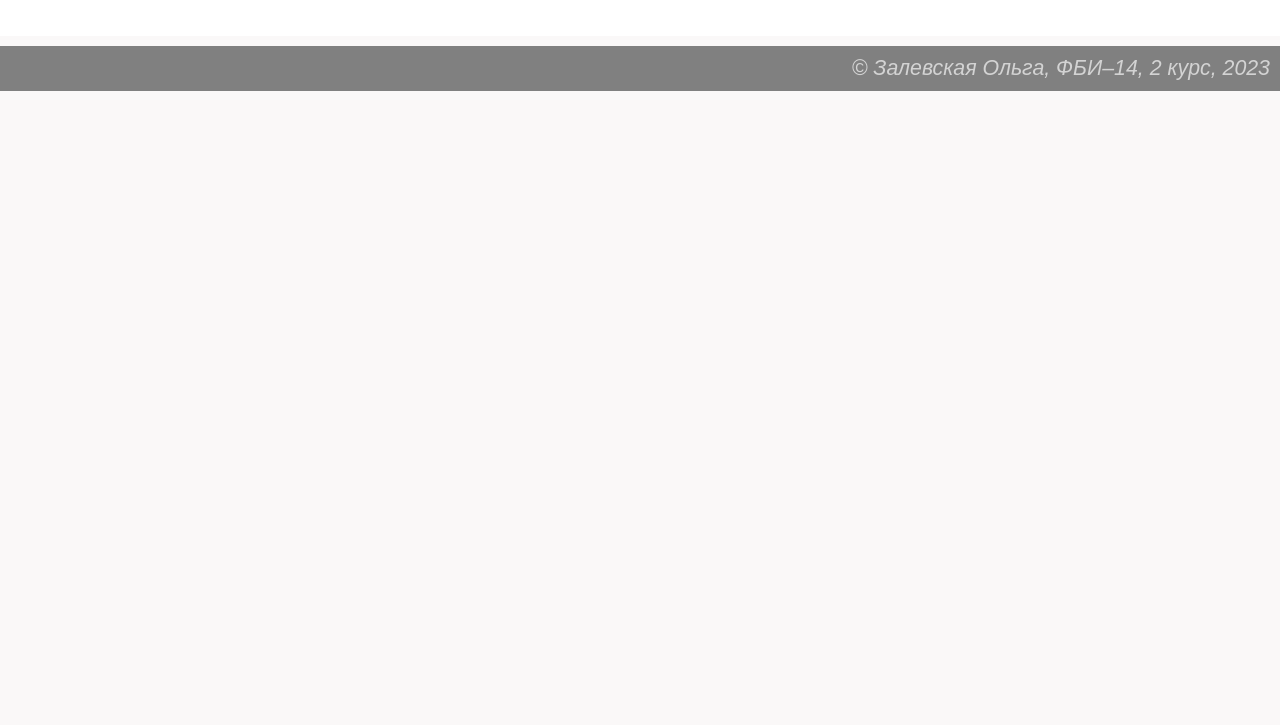
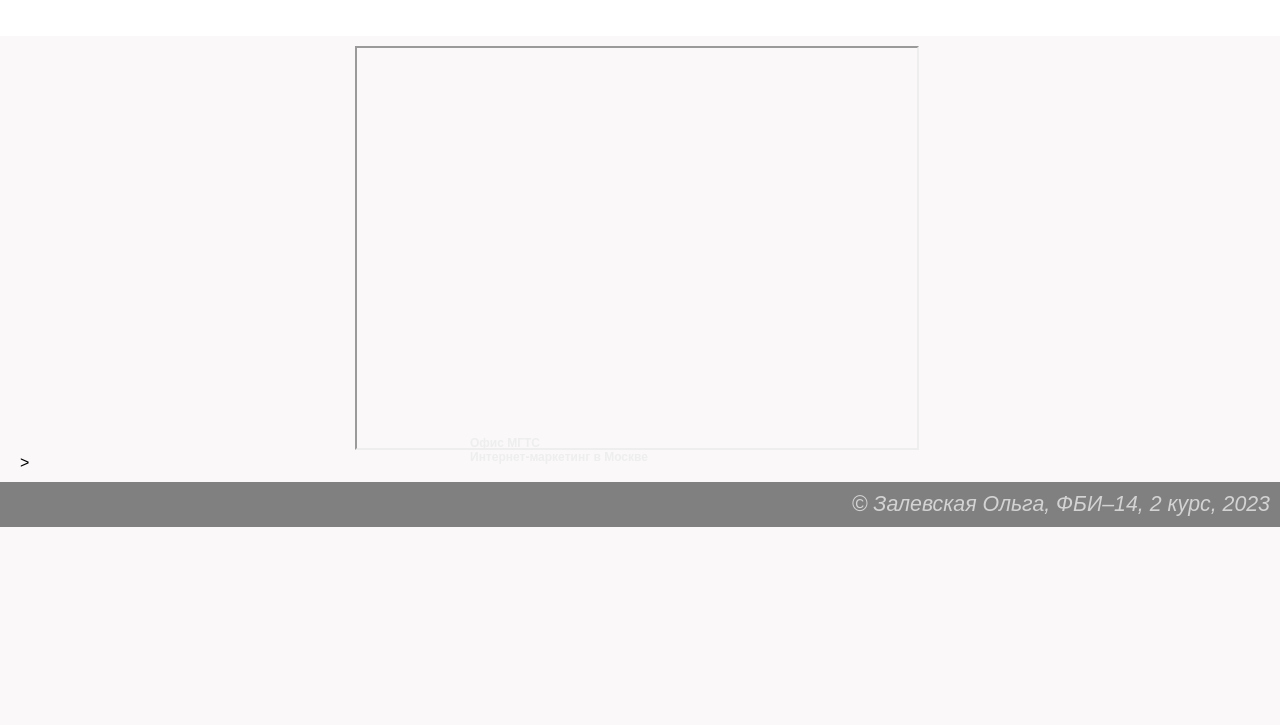
Before and after one commit to OlyaZalevskaya/RGZ, a plain HTML site: page rgz2.html in a window 1280 px wide. Shown: the part 75-800 px from the top of the page. Drawn offline with Linux system fonts and the light colour scheme.

Commit message:
Карта

```diff
--- a/rgz2.html
+++ b/rgz2.html
@@ -11,13 +11,16 @@
     <img src="1.jpg" width= "8%">
     <menu>
     <a href="rgz.html">О компании</a> <a href="rgz1.html">Основные финансовые показатели</a>
-     <a href="rgz2.html">Контактные данные</a> <a href="rgz3.html">Видео</a>
+    <a href="rgz2.html">Контактные данные</a><a href="rgz3.html">Видео</a>
     </menu>
 </header>
 <body>
 
 <main>
-
+<div style="margin-left: 25%;"><div<div style="position:relative;overflow:hidden;"><a href="https://yandex.ru/maps/org/ofis_mgts/141277616161/?utm_medium=mapframe&utm_source=maps" style="color:#eee;font-size:12px;position:absolute;top:0px;">Офис МГТС</a><a
+    href="https://yandex.ru/maps/213/moscow/category/internet_marketing/184105738/?utm_medium=mapframe&utm_source=maps"
+    style="color:#eee;font-size:12px;position:absolute;top:14px;">Интернет-маркетинг в Москве</a>
+    <iframe src="https://yandex.ru/map-widget/v1/?ll=37.448555%2C55.825659&mode=search&oid=141277616161&ol=biz&z=16.41" width="560" height="400" frameborder="1" allowfullscreen="true" style="position:relative;"></iframe></div>></div>
 </main>
 
 <footer>
```
